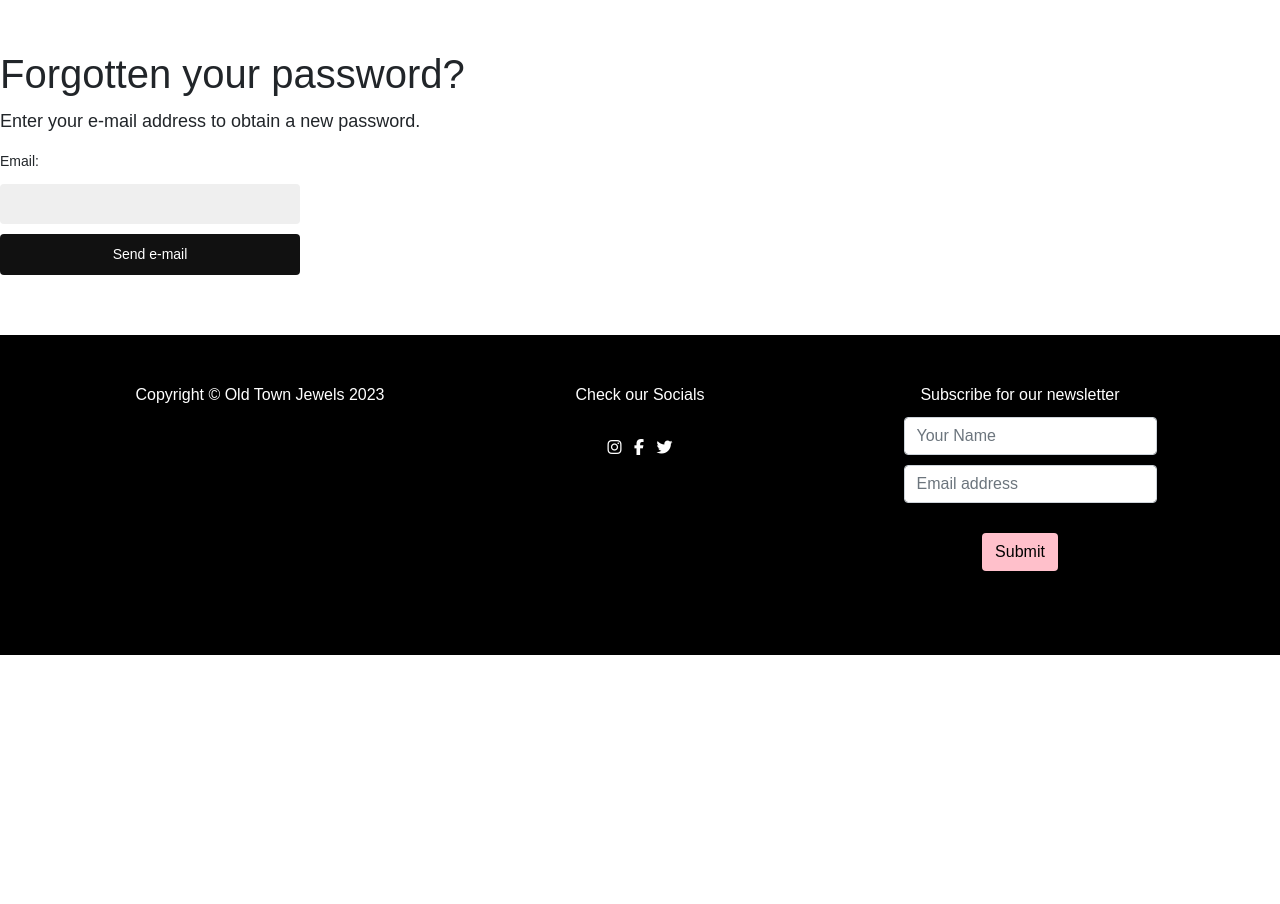
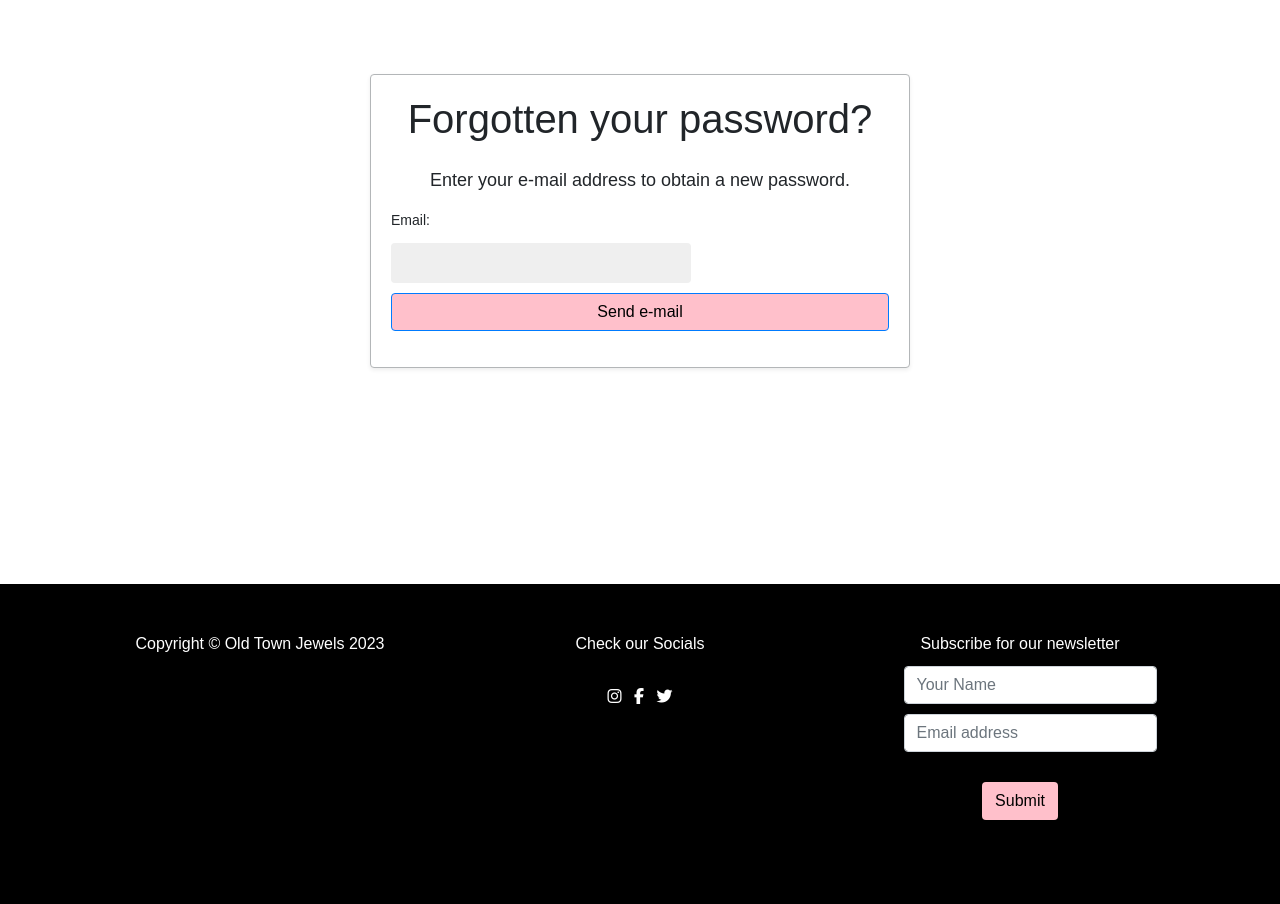
Before and after one commit to marosan28/old-town-jewels, a Django app: page /users/password_reset/ in a window 1280 px wide. Shown: the part 80-984 px from the top of the page. Before the commit the page ends 735 px from the top, so only its background shows below. Run offline with Django 3.2, Linux system fonts and the light colour scheme; parts of the project's set-up code (start-up, migrations or seed data) failed here and were passed over; some libraries are stand-ins or nearby versions; some web fonts are replaced.

Commit message:
edit password reset form with bootstrap4

```diff
--- a/users/templates/registration/password_reset_form.html
+++ b/users/templates/registration/password_reset_form.html
@@ -1,11 +1,25 @@
 {% extends "shop/base.html" %}
+
 {% block title %}Reset your password{% endblock %}
+
 {% block content %}
-  <h1>Forgotten your password?</h1>
-  <p>Enter your e-mail address to obtain a new password.</p>
-  <form method="post">
-    {{ form.as_p }}
-    <p><input type="submit" value="Send e-mail"></p>
-    {% csrf_token %}
-  </form>
+  <div class="container">
+    <div class="row justify-content-center">
+      <div class="col-md-6">
+        <div class="card mt-4">
+          <div class="card-body">
+            <h1 class="text-center mb-4">Forgotten your password?</h1>
+            <p class="text-center">Enter your e-mail address to obtain a new password.</p>
+            <form method="post">
+              {% csrf_token %}
+              {{ form.as_p }}
+              <div class="form-group">
+                <button type="submit" class="btn btn-primary btn-block mt-4">Send e-mail</button>
+              </div>
+            </form>
+          </div>
+        </div>
+      </div>
+    </div>
+  </div>
 {% endblock %}
--- a/users/views.py
+++ b/users/views.py
@@ -91,8 +91,6 @@ def edit(request):
     return render(request, 'registration/edit.html', {'user_form': user_form, 'profile_form': profile_form})
 
 
-
-
 def subscribe(request):
     if request.method == 'POST':
         name = request.POST.get('name', None)
```
Also changed, not shown: db.sqlite3.
